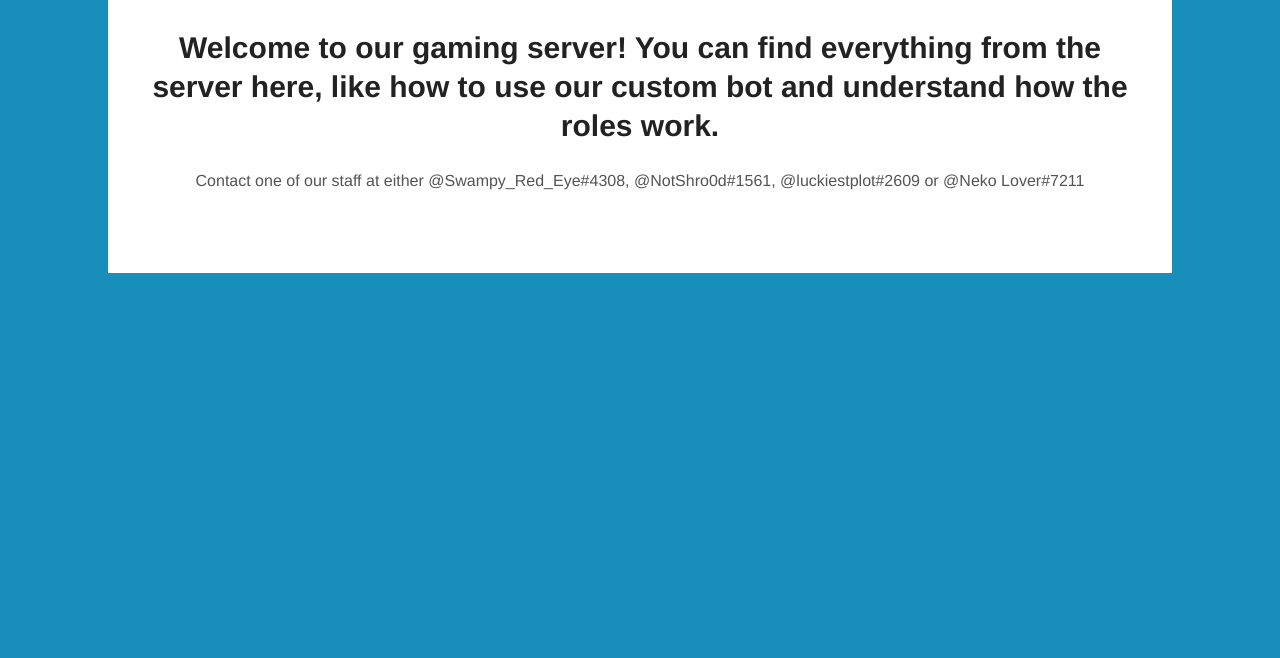
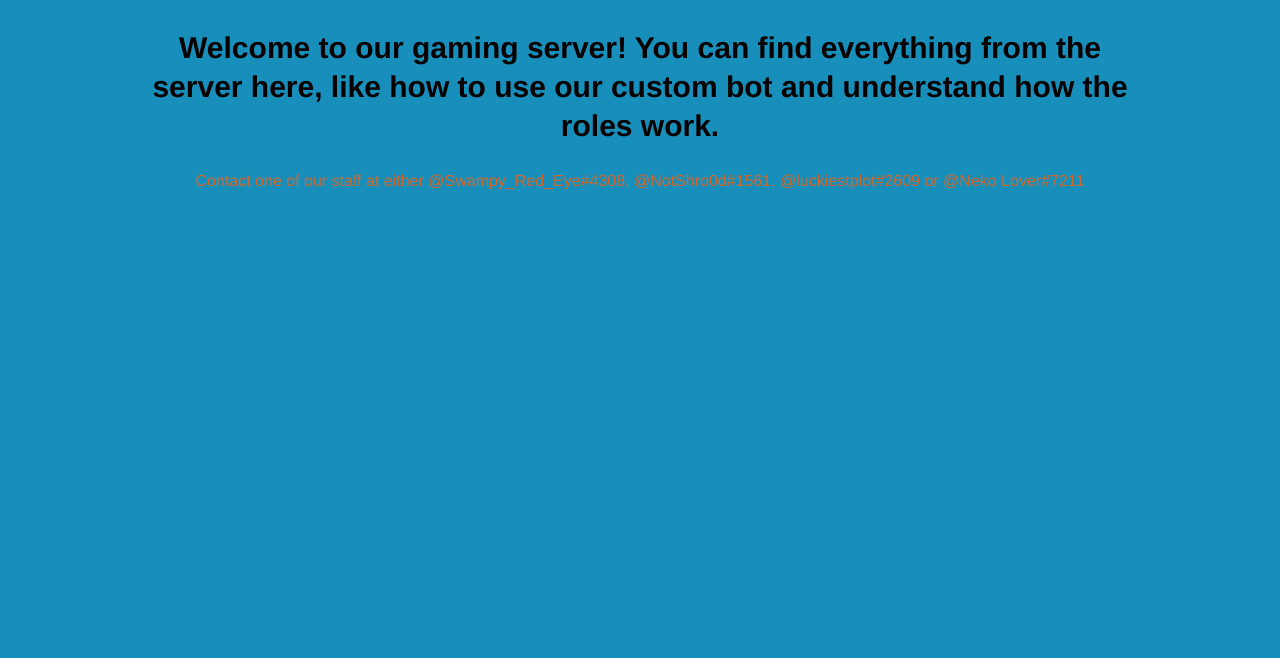
Before and after one commit to NotShro0d/NotShro0d.github.io, a plain HTML site: page index.html in a window 1280 px wide. Shown: the part 142-800 px from the top of the page. Drawn offline with Linux system fonts and the light colour scheme.

Commit message:
eefsdffs
fsdfdsfdfsfdf

```diff
--- a/global.css
+++ b/global.css
@@ -4,8 +4,8 @@ html {
 }
 
 body {
-    background: #fff;
-    color: #545454;
+    background: rgb(24, 143, 187);
+    color: rgb(212, 102, 39);
     font-family: "Helvetica Neue", Helvetica, Arial, sans-serif;
     font-size: 16px;
     line-height: 1.5;
@@ -15,7 +15,7 @@ body {
 }
 
 h1, h2, h3, h4, h5, h6 {
-    color: #222;
+    color: #070000;
     font-weight: 600;
     line-height: 1.3;
 }
```
